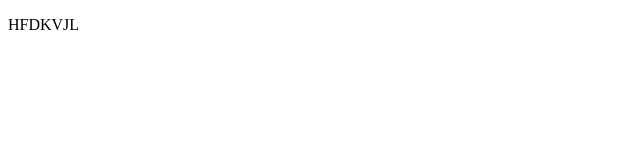
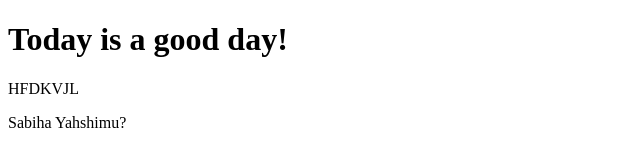
Before and after one commit to Hsabiha/-lkwebs-tes-, a plain HTML site: page index.html in a window 1280 px wide. Shown: the whole page, without its empty margins (0-640 px from the left). Drawn offline with Linux system fonts and the light colour scheme.

Commit message:
yenge kod
He balla men yengi kod yazdim jumu emse

```diff
--- a/index.html
+++ b/index.html
@@ -7,7 +7,11 @@
     <title>Document</title>
 </head>
 <body>
+
+    <h1>Today is a good day!</h1>
     <p>HFDKVJL</p>
+
+    <p>Sabiha Yahshimu?</p>
 
 </body>
 </html>
```
